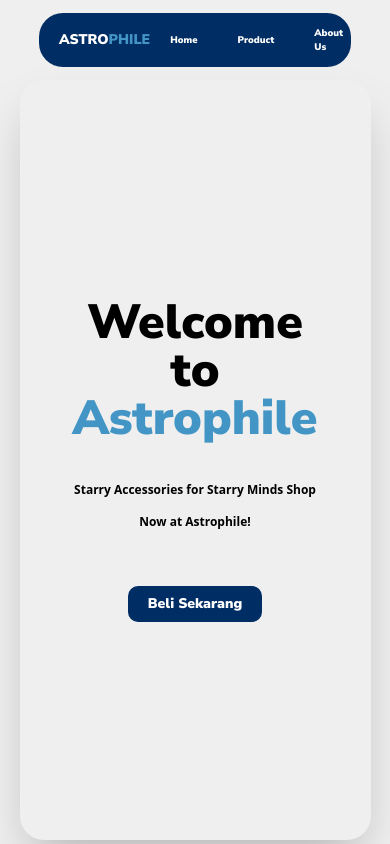
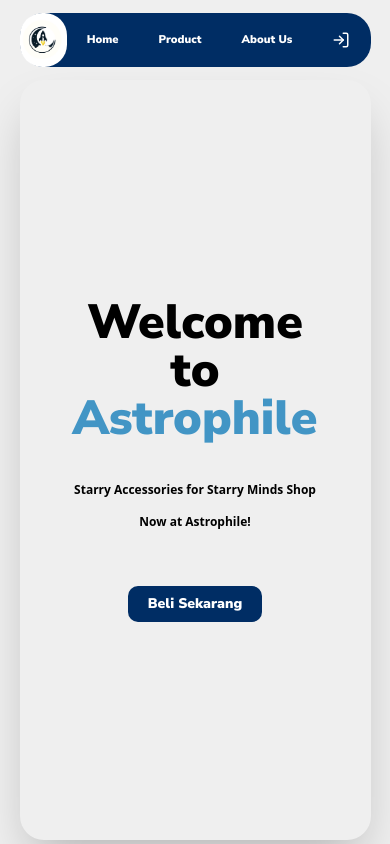
Before and after one commit to yuldan14/astrophile-react, a Next.js app: page / in a window 390 px wide. Shown: the top 844 px of the page. Built offline with nearby package versions, Linux system fonts and the light colour scheme.

Commit message:
nav baru

```diff
--- a/package.json
+++ b/package.json
@@ -13,6 +13,7 @@
     "@react-three/fiber": "^8.17.10",
     "@types/three": "^0.169.0",
     "animejs": "^3.2.2",
+    "feather-icons": "^4.29.2",
     "framer-motion": "^12.0.0-alpha.0",
     "next": "^15.0.1",
     "react": "^18.3.1",
@@ -24,6 +25,7 @@
   },
   "devDependencies": {
     "@types/animejs": "^3.1.12",
+    "@types/feather-icons": "^4.29.4",
     "@types/node": "^20",
     "@types/react": "^18",
     "@types/react-dom": "^18",
--- a/src/app/components/Navbar.tsx
+++ b/src/app/components/Navbar.tsx
@@ -1,36 +1,50 @@
 'use client';
-import React from 'react'
+import React, { useEffect } from 'react';
 import Image from 'next/image';
+import feather from 'feather-icons';
 
 const Navbar = () => {
+  useEffect(() => {
+    // Replace <i data-feather="icon-name"></i> with actual SVGs
+    feather.replace(); // This will convert all elements with data-feather attributes to SVGs
+  }, []);
+
   return (
     <main>
-        <div className='relative  items-center h-[5rem] nunito flex justify-center bg-transparent w-[100%] '>
-            <div className='flex  top-0 sticky z-10  w-[80%] h-[3.4rem] bg-[#002d64] rounded-3xl text-white '>
-                <div className='w-[50%] flex '>
+      <div className='relative items-center h-[5rem] nunito flex justify-center bg-transparent w-[100%]'>
+        <div className='flex top-0 sticky z-10 w-[90%] h-[3.4rem] bg-[#002d64] rounded-3xl text-white'>
+          <div className='w-20% sm:w-[50%] flex'>
             <Image
-                    className='rounded-[1.4rem] object-cover aspect-square hidden sm:flex h-[3.4rem] w-[3.4rem]'
+              className='rounded-[1.4rem] object-cover aspect-square flex h-[3.4rem] w-[3.4rem]'
               src='/logo1.png'
               width={50}
               height={50}
               alt='logo'
-
             />
-                    <h1 className='text-1xl font-bold h-[100%] flex items-center ml-5 text-sm md:text-lg'>ASTRO<span className='span'>PHILE</span></h1>
+            <h4 className='font-bold h-[100%] hidden sm:flex items-center ml-5 text-sm md:text-md lg:text-lg'>
+              ASTRO<span className='span'>PHILE</span>
+            </h4>
           </div>
           <div className='w-[100%] items-center'>
             <ul className='flex justify-around h-[100%] items-center'>
-                        <li className='text-[.60rem] sm:text-[1rem] md:text-[1rem] lg:text-[1rem] hover:text-white cursor-pointer transition-all duration-500 hover:bg-[#3f80cf] p-1 pl-5 pr-5 rounded-3xl'><a href="#Hero">Home</a></li>
-                        <li className='text-[.60rem] sm:text-[1rem] md:text-[1rem] lg:text-[1rem] hover:text-white cursor-pointer transition-all duration-500 hover:bg-[#3f80cf] p-1 pl-5 pr-5 rounded-3xl'> <a href="#Product">Product</a></li>
-                        <li className='text-[.60rem] sm:text-[1rem] md:text-[1rem] lg:text-[1rem] hover:text-white cursor-pointer transition-all duration-500 hover:bg-[#3f80cf] p-1 pl-5 pr-5 rounded-3xl'><a href="#AboutUs">About Us</a></li>
-
+              <li className='text-[.70rem] sm:text-[.8rem] md:text-[1rem] lg:text-[1rem] hover:text-white cursor-pointer transition-all duration-500 hover:bg-[#3f80cf] p-1 pl-5 pr-5 rounded-3xl'>
+                <a href="#Hero">Home</a>
+              </li>
+              <li className='text-[.70rem] sm:text-[.8rem] md:text-[1rem] lg:text-[1rem] hover:text-white cursor-pointer transition-all duration-500 hover:bg-[#3f80cf] p-1 pl-5 pr-5 rounded-3xl'>
+                <a href="#Product">Product</a>
+              </li>
+              <li className='text-[.70rem] sm:text-[.8rem] md:text-[1rem] lg:text-[1rem] hover:text-white cursor-pointer transition-all duration-500 hover:bg-[#3f80cf] p-1 pl-5 pr-5 rounded-3xl'>
+                <a href="#AboutUs">About Us</a>
+              </li>
+              <li className='text-[.70rem] sm:text-[.8rem] md:text-[1rem] lg:text-[1rem] hover:text-white cursor-pointer transition-all duration-500 hover:bg-[#3f80cf] p-1 pl-5 pr-5 rounded-3xl'>
+                <a href="#AboutUs"><i data-feather="log-in" className='w-[18px] h-[18px] sm:w-[24px] sm:h-[24px]'></i></a>
+              </li>
             </ul>
           </div>
         </div>
       </div>
-
     </main>
-  )
+  );
 }
 
-export default Navbar
+export default Navbar;
```
Also changed, not shown: 1 other file (tests, documents, lock files or other folders). Lines whose indentation alone changed are shown as unchanged.
